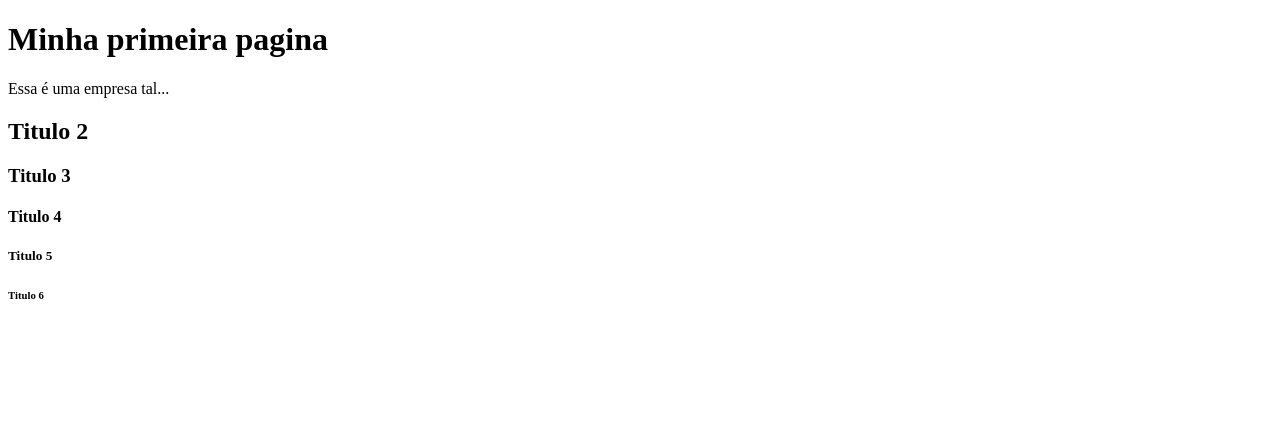
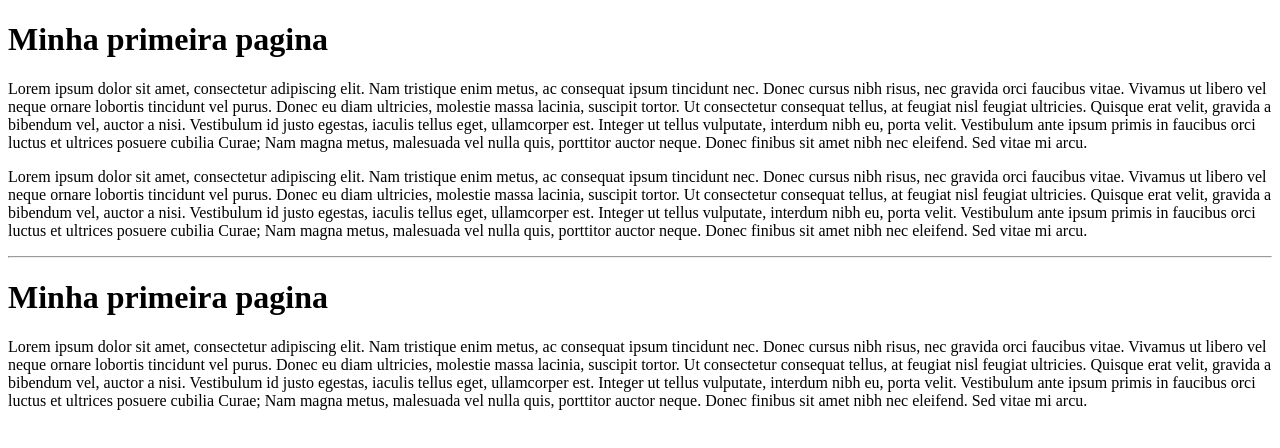
Before and after one commit to EduardoAcacio/Front-End-Project, a plain HTML site: page Primeiro Projeto/projeto.html in a window 1280 px wide. Drawn offline with Linux system fonts and the light colour scheme.

Commit message:
Paragrafos

```diff
--- a/Primeiro Projeto/projeto.html
+++ b/Primeiro Projeto/projeto.html
@@ -7,12 +7,12 @@
 
     <body>
         <h1>Minha primeira pagina</h1>
-        Essa é uma empresa tal...
+        <p>Lorem ipsum dolor sit amet, consectetur adipiscing elit. Nam tristique enim metus, ac consequat ipsum tincidunt nec. Donec cursus nibh risus, nec gravida orci faucibus vitae. Vivamus ut libero vel neque ornare lobortis tincidunt vel purus. Donec eu diam ultricies, molestie massa lacinia, suscipit tortor. Ut consectetur consequat tellus, at feugiat nisl feugiat ultricies. Quisque erat velit, gravida a bibendum vel, auctor a nisi. Vestibulum id justo egestas, iaculis tellus eget, ullamcorper est. Integer ut tellus vulputate, interdum nibh eu, porta velit. Vestibulum ante ipsum primis in faucibus orci luctus et ultrices posuere cubilia Curae; Nam magna metus, malesuada vel nulla quis, porttitor auctor neque. Donec finibus sit amet nibh nec eleifend. Sed vitae mi arcu.</p>
+        <p>Lorem ipsum dolor sit amet, consectetur adipiscing elit. Nam tristique enim metus, ac consequat ipsum tincidunt nec. Donec cursus nibh risus, nec gravida orci faucibus vitae. Vivamus ut libero vel neque ornare lobortis tincidunt vel purus. Donec eu diam ultricies, molestie massa lacinia, suscipit tortor. Ut consectetur consequat tellus, at feugiat nisl feugiat ultricies. Quisque erat velit, gravida a bibendum vel, auctor a nisi. Vestibulum id justo egestas, iaculis tellus eget, ullamcorper est. Integer ut tellus vulputate, interdum nibh eu, porta velit. Vestibulum ante ipsum primis in faucibus orci luctus et ultrices posuere cubilia Curae; Nam magna metus, malesuada vel nulla quis, porttitor auctor neque. Donec finibus sit amet nibh nec eleifend. Sed vitae mi arcu.</p>
 
-        <h2>Titulo 2</h2>
-        <h3>Titulo 3</h3>
-        <h4>Titulo 4</h4>
-        <h5>Titulo 5</h5>
-        <h6>Titulo 6</h6>
+        <hr>
+
+        <h1>Minha primeira pagina</h1>
+        <p>Lorem ipsum dolor sit amet, consectetur adipiscing elit. Nam tristique enim metus, ac consequat ipsum tincidunt nec. Donec cursus nibh risus, nec gravida orci faucibus vitae. Vivamus ut libero vel neque ornare lobortis tincidunt vel purus. Donec eu diam ultricies, molestie massa lacinia, suscipit tortor. Ut consectetur consequat tellus, at feugiat nisl feugiat ultricies. Quisque erat velit, gravida a bibendum vel, auctor a nisi. Vestibulum id justo egestas, iaculis tellus eget, ullamcorper est. Integer ut tellus vulputate, interdum nibh eu, porta velit. Vestibulum ante ipsum primis in faucibus orci luctus et ultrices posuere cubilia Curae; Nam magna metus, malesuada vel nulla quis, porttitor auctor neque. Donec finibus sit amet nibh nec eleifend. Sed vitae mi arcu.</p>
     </body>
 </html>
```
